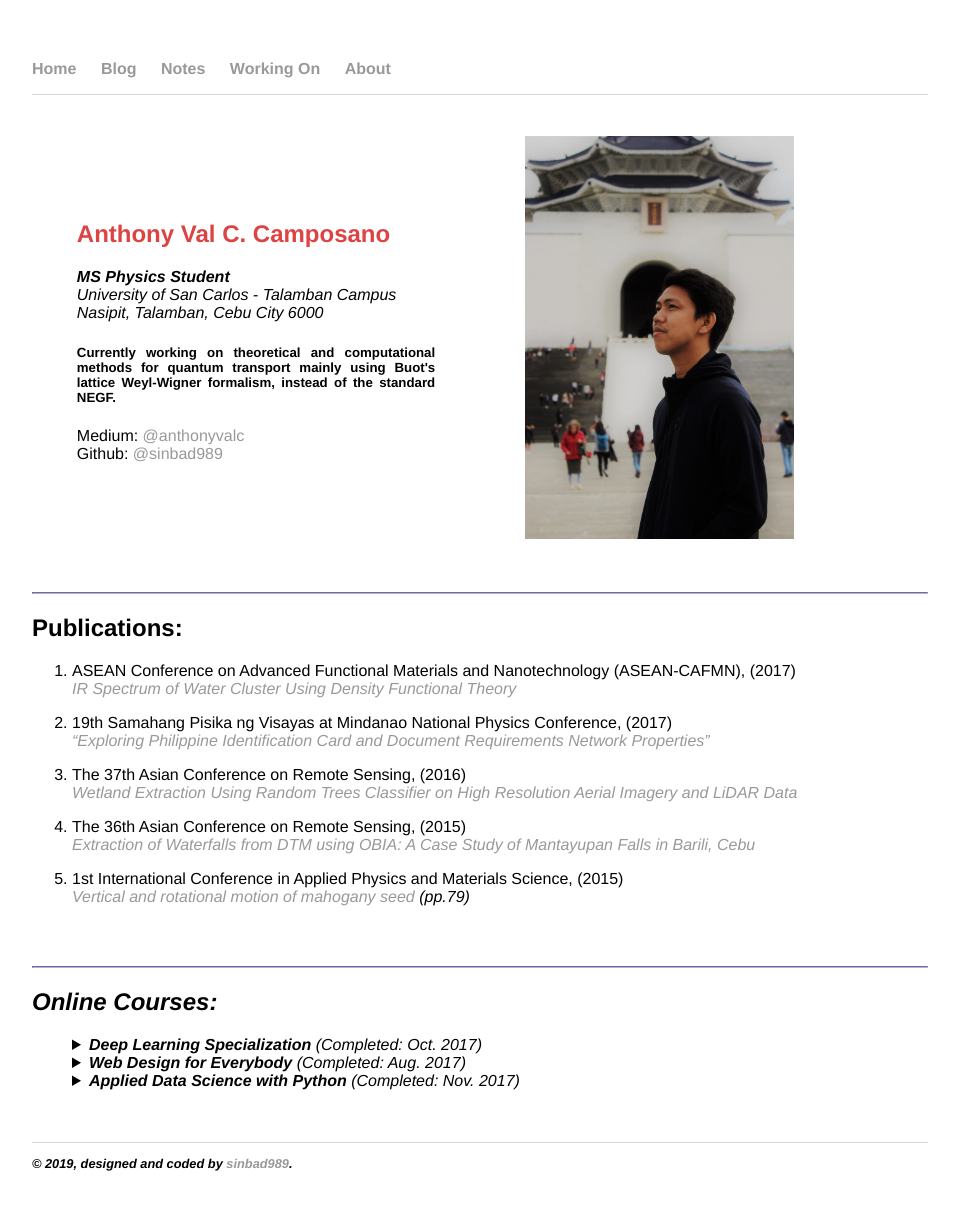
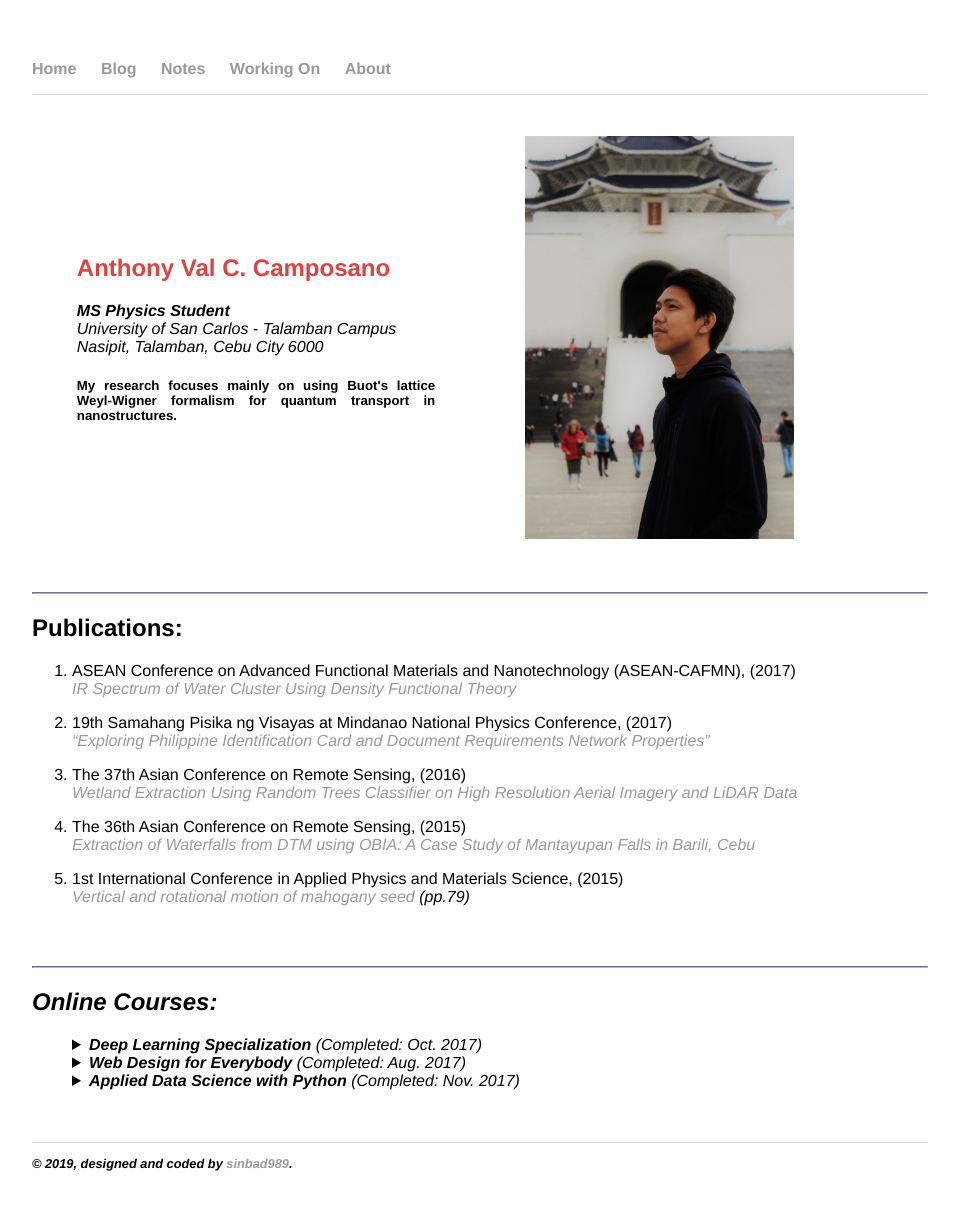
Before and after one commit to antble/antble.github.io, a Jekyll site: the page built from about/index.html, in a window 1280 px wide. Shown: the whole page, without its empty margins (160-1119 px from the left). Built offline with Jekyll 4.4.1, drawn with Linux system fonts in a browser that asks for light colours; nearby versions of some CDN libraries; some web fonts are replaced.

Commit message:
update about

```diff
--- a/about/index.html
+++ b/about/index.html
@@ -15,13 +15,9 @@ title: about
 			<!--<span class="obfuscate">anthonyvalcamposano@gmail.com</span>-->
 			</address>
 			<h5>
-			Currently working on theoretical and computational methods for quantum transport mainly using Buot's lattice
-			Weyl-Wigner formalism, instead of the standard NEGF.
+			My research focuses mainly on using Buot's lattice
+			Weyl-Wigner formalism for quantum transport in nanostructures.
 			</h5>
-			<p>
-			Medium: <a href="https://medium.com/@anthonyvalc">@anthonyvalc</a> <br>
-			Github: <a href="https://github.com/sinbad989">@sinbad989</a>
-			</p>
 		</div>
 
 		<div class="author">
```
